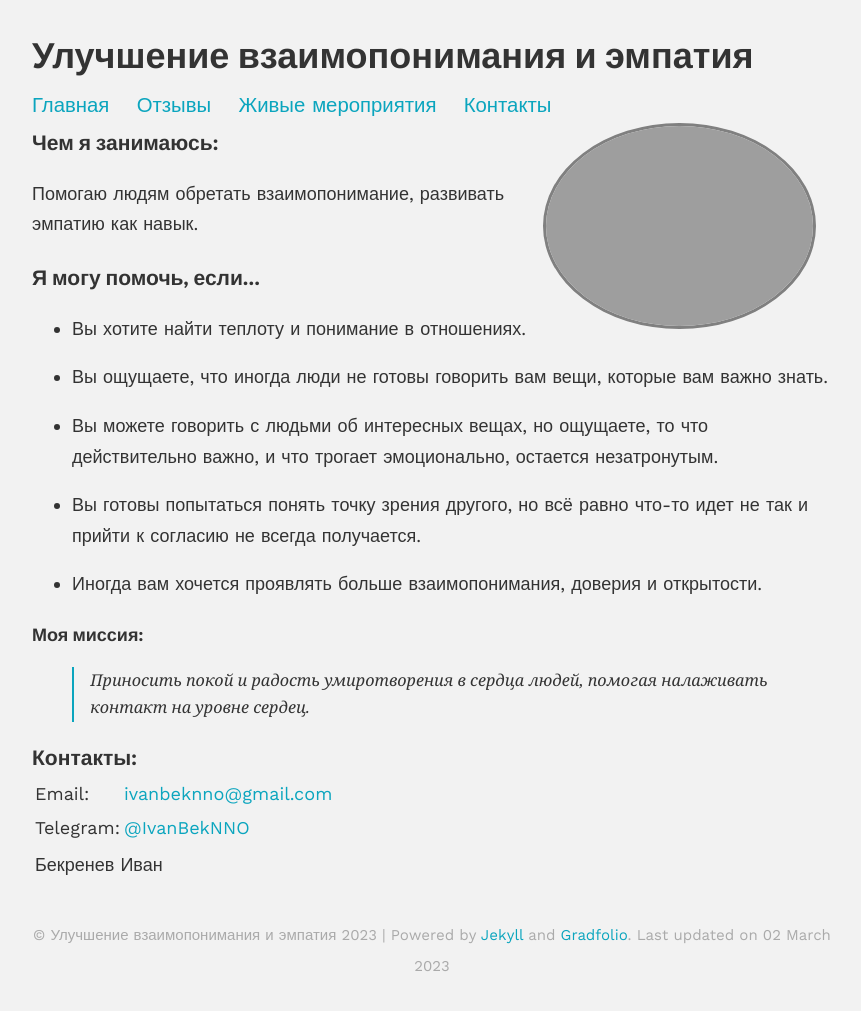
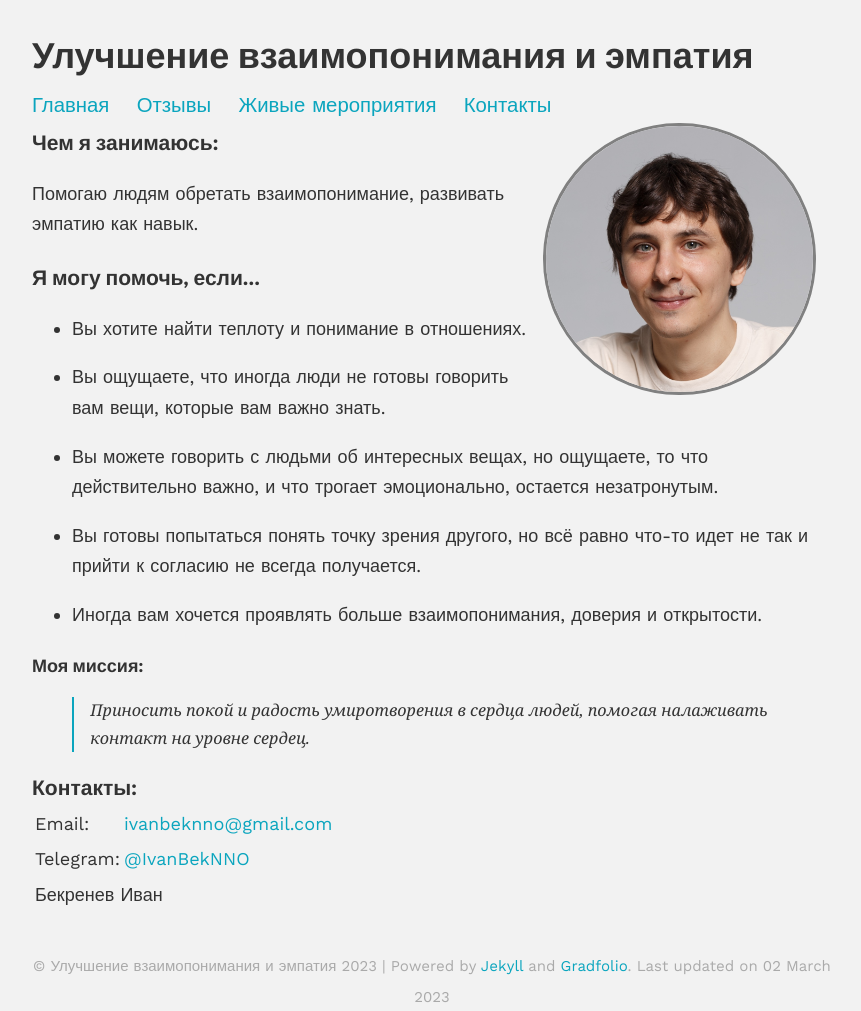
Before and after one commit to ivanbeknno/ivanbeknno, a Jekyll site: the page built from index.md, in a window 1280 px wide. Shown: the whole page, without its empty margins (208-1069 px from the left). Built offline with Jekyll 4.4.1, drawn with Linux system fonts in a browser that asks for light colours; nearby versions of some CDN libraries; before the commit the page ends 981 px from its top, so only the background shows below that.

Commit message:
Поменял фотку на другую (из лофта) и формат фотографии на .jpg

```diff
--- a/index.md
+++ b/index.md
@@ -3,7 +3,7 @@ layout: about
 permalink: /
 profile:
   align: right
-  image: profile.png
+  image: profile.jpg
 published: true
 title: "Улучшение взаимопонимания и эмпатия"
 ---
```
Also changed, not shown: assets/images/profile.jpg (added), assets/images/profile2.jpg (added), 2 other files.
